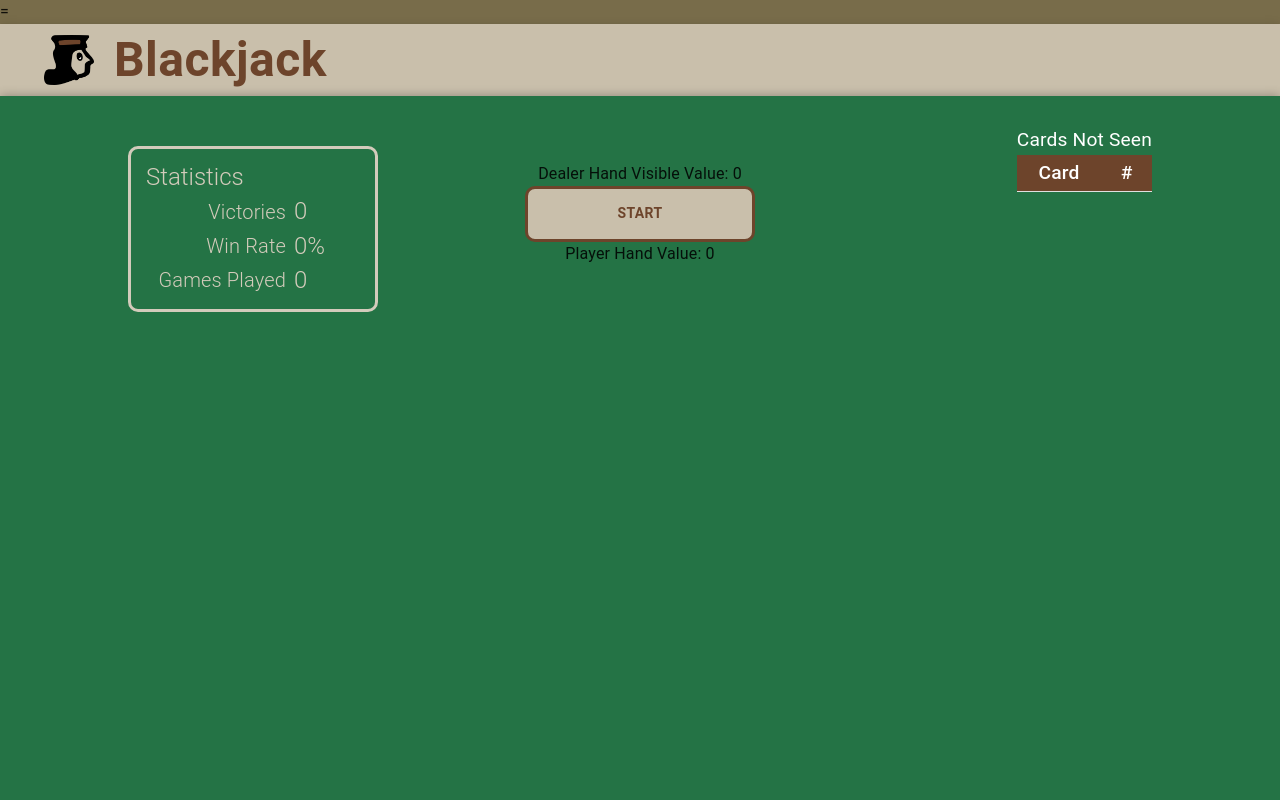
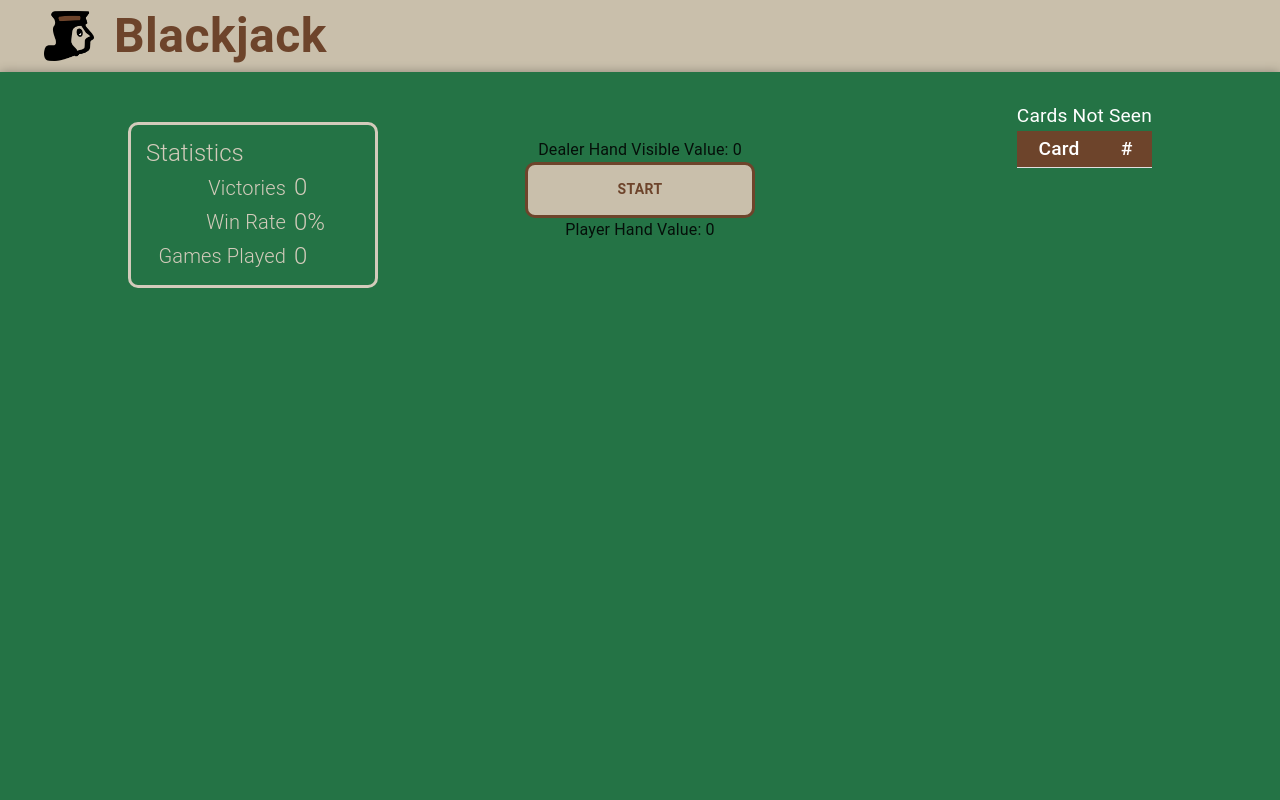
Before and after one commit to EthanNguyen-Tu/Blackjack, a Next.js app: page / in a window 1280 px wide. Shown: the top 800 px of the page. Built offline with nearby package versions, Linux system fonts and the light colour scheme; some icons are missing.

Commit message:
fix(App): remove stray equals sign

```diff
--- a/src/app/App.tsx
+++ b/src/app/App.tsx
@@ -28,7 +28,6 @@ function App() {
     return (
         <Grid container sx={{ bgcolor: "background.default" }}>
             <Grid size={12}>
-                =
                 <AppBar position="static">
                     <Toolbar>
                         <Image
```
